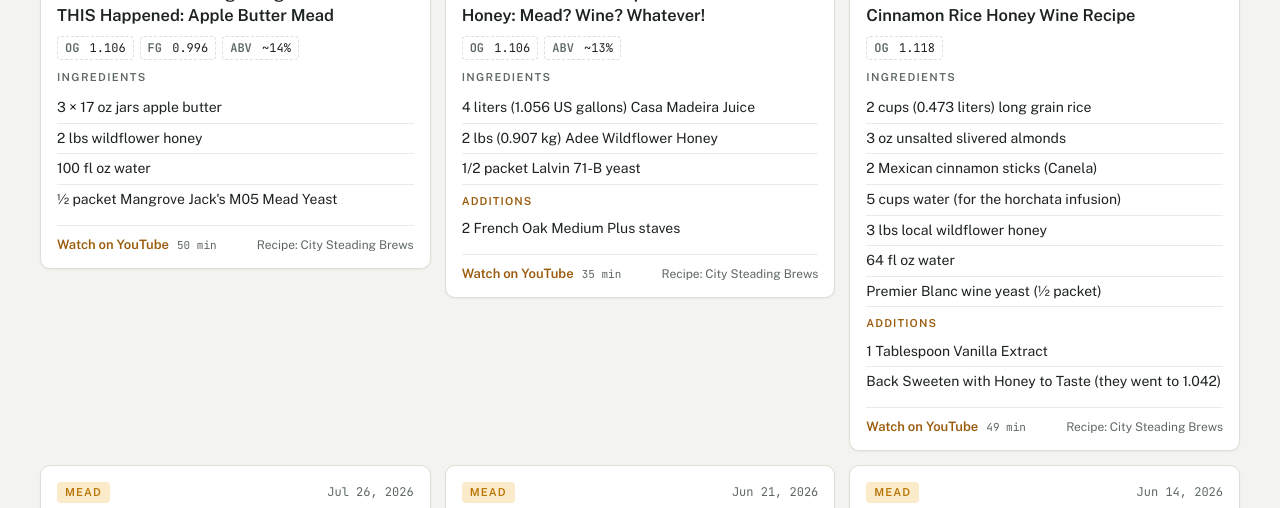
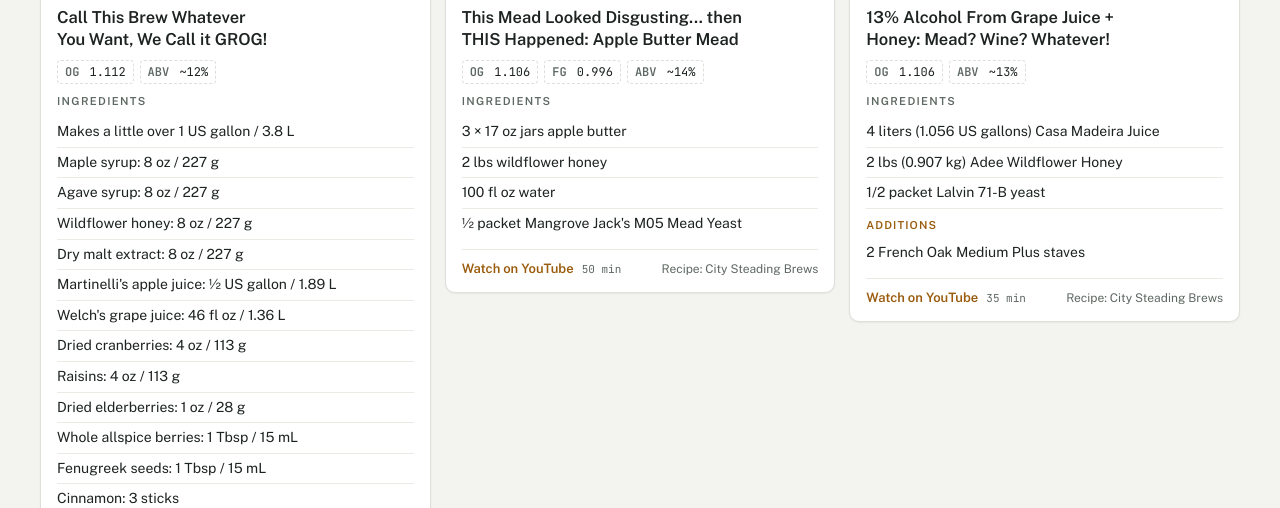
Before and after one commit to vasurveyor/homebrews, a plain HTML site: page index.html in a window 1280 px wide. Shown: the part 592-1100 px from the top of the page. Drawn offline with nearby package versions, Linux system fonts and the light colour scheme.

Commit message:
Show every recipe under All and add a newest/oldest sort dropdown

```diff
--- a/index.html
+++ b/index.html
@@ -56,6 +56,8 @@
 .dot{width:9px;height:9px;border-radius:50%;display:inline-block;background:currentColor}
 .dot.t-mead{background:var(--mead)}.dot.t-wine{background:var(--wine)}.dot.t-cider{background:var(--cider)}.dot.t-beer{background:var(--beer)}.dot.t-other{background:var(--other)}
 .sort{border-radius:8px}
+.sortwrap{display:inline-flex;align-items:center;gap:8px;font:600 11px/1 var(--body);letter-spacing:.12em;text-transform:uppercase;color:var(--muted)}
+select.sort{appearance:none;-webkit-appearance:none;padding-right:30px;background-image:linear-gradient(45deg,transparent 50%,var(--muted) 50%),linear-gradient(135deg,var(--muted) 50%,transparent 50%);background-position:calc(100% - 15px) 52%,calc(100% - 10px) 52%;background-size:5px 5px;background-repeat:no-repeat;letter-spacing:0;text-transform:none}
 .status{flex-basis:100%;margin:0;font-size:13px;color:var(--muted)}
 .drink{padding-top:34px;scroll-margin-top:120px}
 .shead{display:flex;flex-wrap:wrap;align-items:baseline;gap:6px 16px;margin-bottom:16px}
@@ -100,7 +102,7 @@
     <div>
       <p class="eyebrow">A fan-made index of City Steading Brews recipes</p>
       <h1>CSB Recipe Box</h1>
-      <p class="lede">Every recipe video on the City Steading Brews YouTube channel as a card: ingredients, gravity readings where they were given, and a link to the video for the full process. The cards are grouped by drink type and sorted by upload date.</p>
+      <p class="lede">Every recipe video on the City Steading Brews YouTube channel as a card: ingredients, gravity readings where they were given, and a link to the video for the full process. Browse them all together or pick a drink type, and sort by newest or oldest upload.</p>
       <div class="nums">
         <div><b>298</b>recipe videos</div>
         <div><b>267</b>with ingredient lists</div>
@@ -117,7 +119,7 @@
   <div class="bar" role="search">
     <div class="search"><label for="q" class="eyebrow" style="position:absolute;left:-9999px">Search recipes</label><input id="q" type="search" placeholder="Search by name or ingredient: cherry, 71B, maple…" autocomplete="off"></div>
     <div class="chips" id="chips"><button type="button" class="chip" data-f="all" aria-pressed="true">All<span class="n">298</span></button><button type="button" class="chip" data-f="mead" aria-pressed="false"><i class="dot t-mead"></i>Mead<span class="n">159</span></button><button type="button" class="chip" data-f="wine" aria-pressed="false"><i class="dot t-wine"></i>Wine<span class="n">77</span></button><button type="button" class="chip" data-f="cider" aria-pressed="false"><i class="dot t-cider"></i>Cider<span class="n">28</span></button><button type="button" class="chip" data-f="beer" aria-pressed="false"><i class="dot t-beer"></i>Beer<span class="n">21</span></button><button type="button" class="chip" data-f="other" aria-pressed="false"><i class="dot t-other"></i>Other & Hybrids<span class="n">13</span></button></div>
-    <button type="button" class="sort" id="sort" aria-label="Change sort order">Newest first</button>
+    <label class="sortwrap"><span>Sort</span><select class="sort" id="sort" aria-label="Sort recipes by upload date"><option value="new">Newest first</option><option value="old">Oldest first</option></select></label>
     <p class="status" id="status" aria-live="polite"></p>
   </div>
 
@@ -1326,33 +1328,53 @@
 
 <script>
 (function(){
-  var q=document.getElementById('q'), chips=[].slice.call(document.querySelectorAll('.chip')), sortBtn=document.getElementById('sort'),
+  var q=document.getElementById('q'), chips=[].slice.call(document.querySelectorAll('.chip')), sortSel=document.getElementById('sort'),
       secs=[].slice.call(document.querySelectorAll('.drink')), status=document.getElementById('status'), empty=document.getElementById('empty');
   var filter='all', newest=true;
   try{var s=localStorage.getItem('csb-sort'); if(s==='old'){newest=false;}}catch(e){}
-  function sortCards(){
-    secs.forEach(function(sec){var g=sec.querySelector('.grid'); var cs=[].slice.call(g.children);
-      cs.sort(function(a,b){return newest? b.dataset.date.localeCompare(a.dataset.date) : a.dataset.date.localeCompare(b.dataset.date);});
-      cs.forEach(function(c){g.appendChild(c);});});
-    sortBtn.textContent=newest?'Newest first':'Oldest first';
+  sortSel.value=newest?'new':'old';
+
+  // Remember each card's home drawer, then build one combined "All recipes" drawer (made here, not in the HTML,
+  // so the weekly updater script still only sees the five drink-type sections).
+  var cards=[];
+  secs.forEach(function(sec){[].slice.call(sec.querySelectorAll('.card')).forEach(function(c){c._home=sec.querySelector('.grid'); cards.push(c);});});
+  var lo=cards.reduce(function(m,c){return c.dataset.date<m?c.dataset.date:m;},'9999').slice(0,4),
+      hi=cards.reduce(function(m,c){return c.dataset.date>m?c.dataset.date:m;},'0000').slice(0,4);
+  var allSec=document.createElement('section'); allSec.className='drink'; allSec.id='all-recipes';
+  allSec.innerHTML='<div class="shead"><h2>All recipes</h2><p>Every drink type together, in upload order</p><span class="count"><b class="shown">'+cards.length+'</b> recipes · '+lo+'–'+hi+'</span></div><div class="grid"></div>';
+  secs[0].parentNode.insertBefore(allSec,secs[0]);
+  var allGrid=allSec.querySelector('.grid');
+
+  function byDate(a,b){return newest? b.dataset.date.localeCompare(a.dataset.date) : a.dataset.date.localeCompare(b.dataset.date);}
+  function place(){
+    // All: every card in the one combined grid. A drink type: cards back in their own drawers.
+    var sorted=cards.slice().sort(byDate);
+    sorted.forEach(function(c){(filter==='all'?allGrid:c._home).appendChild(c);});
   }
   function apply(){
     var term=q.value.trim().toLowerCase(), words=term?term.split(/\s+/):[], total=0;
-    secs.forEach(function(sec){
-      var on=(filter==='all'||filter===sec.dataset.k), n=0;
+    function count(sec,on){var n=0;
       [].slice.call(sec.querySelectorAll('.card')).forEach(function(c){
         var ok=on&&words.every(function(w){return c.dataset.s.indexOf(w)>-1;}); c.hidden=!ok; if(ok)n++;});
-      sec.hidden=(n===0); sec.querySelector('.shown').textContent=n; total+=n;});
+      sec.hidden=(n===0); sec.querySelector('.shown').textContent=n; return n;}
+    if(filter==='all'){secs.forEach(function(sec){sec.hidden=true;}); total=count(allSec,true);}
+    else{allSec.hidden=true; secs.forEach(function(sec){total+=count(sec,filter===sec.dataset.k);});}
     empty.hidden=total>0;
     status.textContent=(term||filter!=='all')?('Showing '+total+' of 298 recipes'+(term?' matching "'+q.value.trim()+'"':'')+'.'):'';
   }
-  chips.forEach(function(ch){ch.addEventListener('click',function(){filter=ch.dataset.f;
-    chips.forEach(function(c){c.setAttribute('aria-pressed',String(c===ch));}); apply();
-    if(filter!=='all'){var t=document.getElementById(filter); if(t)t.scrollIntoView();}});});
+  function setFilter(f,scroll){filter=f;
+    chips.forEach(function(c){c.setAttribute('aria-pressed',String(c.dataset.f===f));});
+    place(); apply();
+    if(scroll){var t=document.getElementById(f==='all'?'all-recipes':f); if(t)t.scrollIntoView();}}
+
+  chips.forEach(function(ch){ch.addEventListener('click',function(){setFilter(ch.dataset.f,true);});});
   q.addEventListener('input',apply);
-  sortBtn.addEventListener('click',function(){newest=!newest; try{localStorage.setItem('csb-sort',newest?'new':'old');}catch(e){} sortCards();});
-  if(!newest)sortCards();
-  if(location.hash){var t=document.getElementById(location.hash.slice(1)); if(t)t.scrollIntoView();}
+  sortSel.addEventListener('change',function(){newest=sortSel.value!=='old'; try{localStorage.setItem('csb-sort',newest?'new':'old');}catch(e){} place();});
+
+  var hash=location.hash.slice(1), startF='all';
+  secs.forEach(function(sec){if(sec.dataset.k===hash)startF=hash;});
+  setFilter(startF,false);
+  if(hash){var t=document.getElementById(hash); if(t)t.scrollIntoView();}
 })();
 </script>
 </body></html>
```
